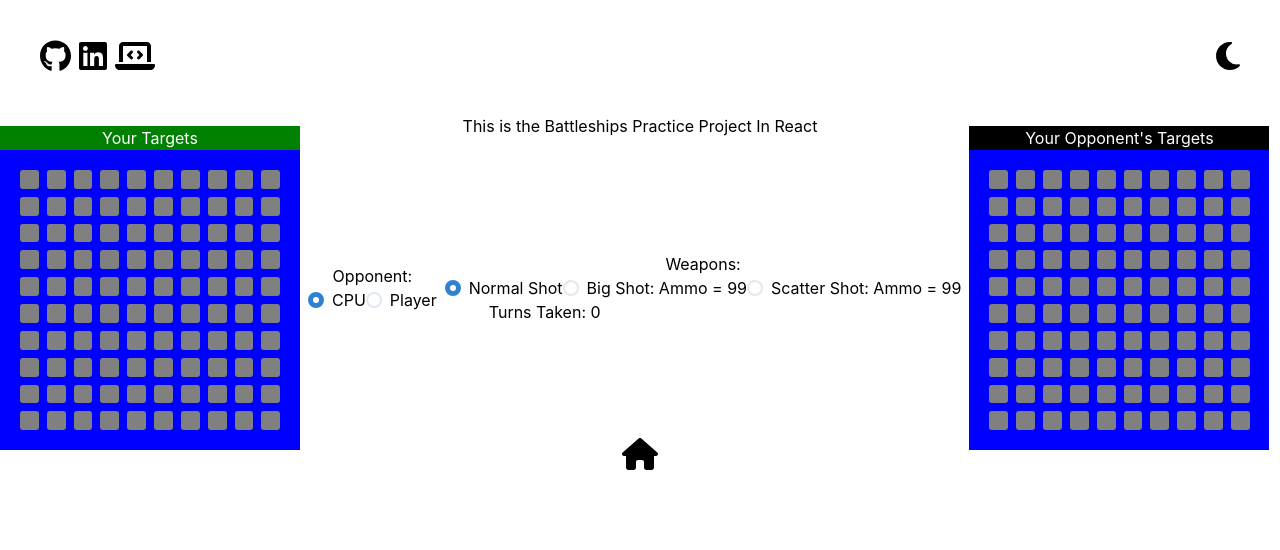
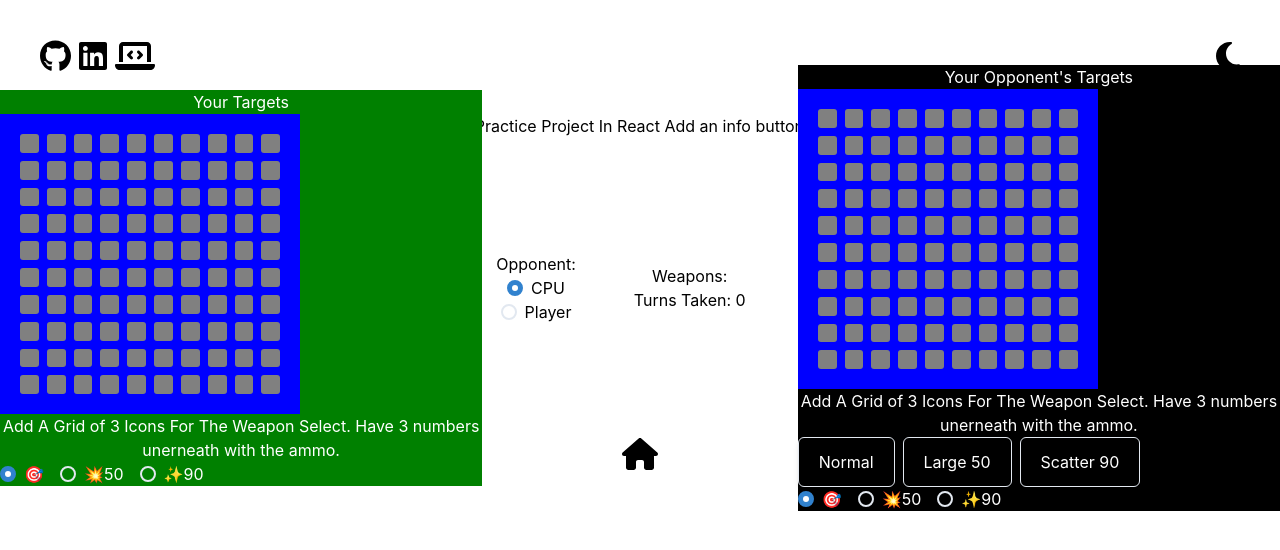
Before and after one commit to AalimCoding/AalimCoding.github.io, a React (Create React App) app: page /#/Battleships in a window 1280 px wide. Shown: the top 550 px of the page. Built offline with nearby package versions, Linux system fonts and the light colour scheme.

Commit message:
Added proper placement for weapon choice. Started adding implementation of custom radio buttons.

```diff
--- a/src/Battleships.js
+++ b/src/Battleships.js
@@ -1,6 +1,8 @@
 import { useTheme } from "./ThemeContext"
 import { useState } from "react";
-import { Box, Grid, GridItem, HStack, Radio, RadioGroup } from "@chakra-ui/react";
+import { useRadioGroup } from "@chakra-ui/react";
+import RadioCardWeapons from "./RadioCardWeapons";
+import { Box, Grid, GridItem, HStack, Radio, RadioGroup, Stack } from "@chakra-ui/react";
 
 function Battleships() {
     const { theme } = useTheme();
@@ -14,8 +16,7 @@ function Battleships() {
     var [turnCount, setTurnCount] = useState(0);
     var [weaponType, setWeaponType] = useState('1')
     var [Gamemode, setGamemode] = useState('1')
-    var [w2Ammo, setW2Ammo] = useState(99)
-    var [w3Ammo, setW3Ammo] = useState(99)
+    var [Ammo, setAmmo] = useState([[50, 90], [50, 90]])
     var [whoseTurnIsIt, setWhoseTurnIsIt] = useState(0)
 
     function updateWhoseTurn(callback) {
@@ -75,19 +76,19 @@ function Battleships() {
 
     function handleClick(noOfGrid, i, j) {
 
-        if (whoseTurnIsIt === noOfGrid) {
+        if (whoseTurnIsIt == noOfGrid) {
 
             //FIX THIS LINE
-            if (Gamemode === 2 || whoseTurnIsIt === 0) {
+            if (Gamemode == 2 || whoseTurnIsIt == 0) {
 
                 const updatedHit = hit.map(row => [...row]);
 
                 // By checking that updatedHit[i][j] === 0 , we prevent already hit spots to be hit again.
                 if (updatedHit[noOfGrid][i][j] === 0) {
 
-                    if (weaponType === '1') { updatedHit[noOfGrid][i][j] = 1 }
+                    if (weaponType == '1') { updatedHit[noOfGrid][i][j] = 1 }
 
-                    if (weaponType === '2' && w2Ammo > 0) {//Hit everything within a one tile radius.
+                    if (weaponType == '2' && Ammo[noOfGrid][0] > 0) {//Hit everything within a one tile radius.
                         for (var l = -1; l <= 1; l++) {
                             for (var m = -1; m <= 1; m++) {
                                 //Check that the hit tiles can't be outside the grid.
@@ -98,17 +99,25 @@ function Battleships() {
                                 }
                             }
                         }
-                        setW2Ammo(w2Ammo - 1)
+                        setAmmo(prevAmmo => {
+                            const updatedAmmo = [...prevAmmo];
+                            updatedAmmo[noOfGrid][0] -= 1;
+                            return updatedAmmo;
+                        });
                     }
 
-                    if (weaponType === '3' && w3Ammo > 0) {  //Hit the original target and another numRows/2 - 1 targets.
+                    if (weaponType === '3' && Ammo[noOfGrid][1] > 0) {  //Hit the original target and another numRows/2 - 1 targets.
                         updatedHit[noOfGrid][i][j] = 1
                         for (var targetsToHit = 0; targetsToHit < numRows / 2 - 1; targetsToHit++) {
                             var randomTargetX = Math.floor(Math.random() * numColumns)
                             var randomTargetY = Math.floor(Math.random() * numRows)
                             updatedHit[noOfGrid][randomTargetX][randomTargetY] = 1
                         }
-                        setW3Ammo(w3Ammo - 1)
+                        setAmmo(prevAmmo => {
+                            const updatedAmmo = [...prevAmmo];
+                            updatedAmmo[noOfGrid][1] -= 1;
+                            return updatedAmmo;
+                        });
                     }
 
                     // If there is no ammo for the selected weapon, we only hit the one slected tile.
@@ -155,27 +164,18 @@ function Battleships() {
                 // If this makes it the CPU's turn, this code should run  to take the CPU's shot.
 
 
-                console.log('Its turn:', whoseTurnIsIt)
-                console.log('Gamemode:', Gamemode)
                 if (Gamemode == 1 && whoseTurnIsIt == 1) {
-                    console.log('b')
-
                     let shotFired = false;
-
-
                     while (!shotFired) {
                         const updatedHit = hit.map(row => [...row]);
-
                         let xTarget = Math.floor(Math.random() * numColumns)
                         let yTarget = Math.floor(Math.random() * numRows)
                         if (updatedHit[1][xTarget][yTarget] === 0) {
                             updatedHit[1][xTarget][yTarget] = 1
                             setHit(updatedHit)
-
                             shotFired = true
                         }
                     }
-
 
                     // Use our earlier code to make sure the update happens.
                     updateWhoseTurn(function (updatedValue) {
@@ -183,9 +183,6 @@ function Battleships() {
                     });
                 }
             }
-
-
-
 
             else {
                 setMessage('Not Your Turn!')
@@ -213,6 +210,37 @@ function Battleships() {
     }
 
 
+    function ControlRadioButtons() {
+
+        // See https://chakra-ui.com/docs/components/radio for implementation details.
+        const options = [`Normal`, `Large ${Ammo[0][0]}`, `Scatter ${Ammo[0][1]}`]
+
+        const { getRootProps, getRadioProps } = useRadioGroup({
+            name: 'framework',
+            defaultValue: 'react',
+            onChange: console.log,
+        })
+
+        const group = getRootProps()
+
+        return (
+            <HStack {...group}>
+                {options.map((value) => {
+                    const radio = getRadioProps({ value })
+                    return (
+                        <RadioCardWeapons key={value} {...radio}>
+                            {value}
+                        </RadioCardWeapons>
+                    )
+                })}
+            </HStack>
+        )
+    }
+
+
+
+
+
     // Return the elements
     // IF ON MOBILE RENDER EVERYTHING IN A VERTICAL STACK NOT HORIZONTAL STACK
     return (
@@ -221,6 +249,7 @@ function Battleships() {
             background: theme === "light" ? "white" : "black"
         }}>
             This is the Battleships Practice Project In React
+            Add an info button that displays a pop up
             <HStack height={300}>
                 <Box style={{
                     background: whoseTurnIsIt === 0 ? 'green' : (theme === "light" ? "black" : "white"),
@@ -235,7 +264,18 @@ function Battleships() {
                         padding={5}>
                         {gridItems[0]}
                     </Grid>
+                    <Box>Add A Grid of 3 Icons For The Weapon Select. Have 3 numbers unerneath with the ammo.
+                        <RadioGroup display onChange={setWeaponType} value={weaponType}>
+                            <Stack spacing={4} direction='row'>
+                                <Radio value='1'>🎯</Radio>
+                                <Radio value='2'>💥{Ammo[0][0]}</Radio>
+                                <Radio value='3'>✨{Ammo[0][1]}</Radio>
+                            </Stack>
+                        </RadioGroup>
+                    </Box>
                 </Box>
+
+
                 <Box >Opponent:
                     <RadioGroup display onChange={setGamemode} value={Gamemode}>
                         <Radio value='1'>CPU</Radio>
@@ -244,11 +284,7 @@ function Battleships() {
                     </RadioGroup>
                 </Box>
                 <Box>Weapons:
-                    <RadioGroup display onChange={setWeaponType} value={weaponType}>
-                        <Radio value='1'>Normal Shot</Radio>
-                        <Radio value='2'>Big Shot: Ammo = {w2Ammo}</Radio>
-                        <Radio value='3'>Scatter Shot: Ammo = {w3Ammo}</Radio>
-                    </RadioGroup>
+
                     <Box width={200}>{message}</Box>
                     <Box width={200}>{'\n Turns Taken: ' + turnCount}</Box>
                 </Box>
@@ -266,6 +302,15 @@ function Battleships() {
                         padding={5}>
                         {gridItems[1]}
                     </Grid>
+                    <Box>Add A Grid of 3 Icons For The Weapon Select. Have 3 numbers unerneath with the ammo.
+                        <ControlRadioButtons /><RadioGroup display onChange={setWeaponType} value={weaponType}>
+                            <Stack spacing={4} direction='row'>
+                                <Radio value='1'>🎯</Radio>
+                                <Radio value='2'>💥{Ammo[0][0]}</Radio>
+                                <Radio value='3'>✨{Ammo[0][1]}</Radio>
+                            </Stack>
+                        </RadioGroup>
+                    </Box>
                 </Box>
             </HStack>
 
--- /dev/null
+++ b/src/RadioCardWeapons.js
@@ -0,0 +1,38 @@
+
+import { Box } from "@chakra-ui/react"
+import { useRadio } from "@chakra-ui/react"
+
+
+function RadioCardWeapons(props) {
+    const { getInputProps, getRadioProps } = useRadio(props)
+
+    const input = getInputProps()
+    const checkbox = getRadioProps()
+
+    return (
+      <Box as='label'>
+        <input {...input} />
+        <Box
+          {...checkbox}
+          cursor='pointer'
+          borderWidth='1px'
+          borderRadius='md'
+          boxShadow='md'
+          _checked={{
+            bg: 'teal.600',
+            color: 'white',
+            borderColor: 'teal.600',
+          }}
+          _focus={{
+            boxShadow: 'outline',
+          }}
+          px={5}
+          py={3}
+        >
+          {props.children}
+        </Box>
+      </Box>
+    )
+  }
+
+  export default RadioCardWeapons
```
